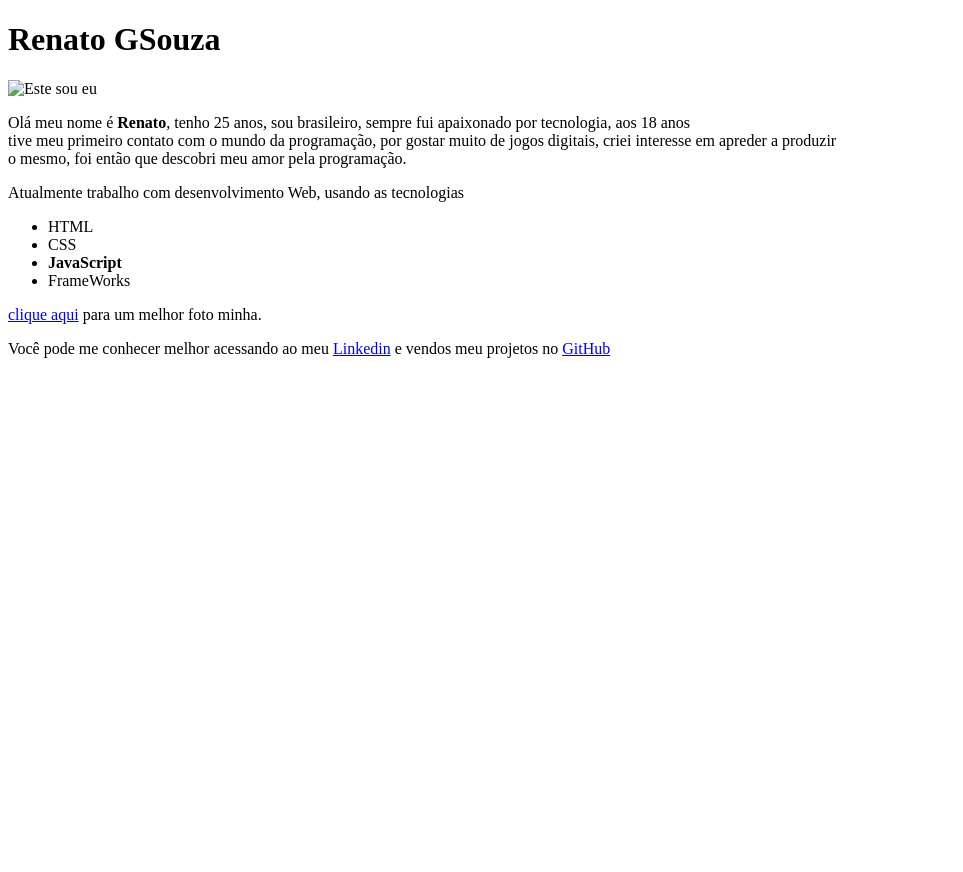
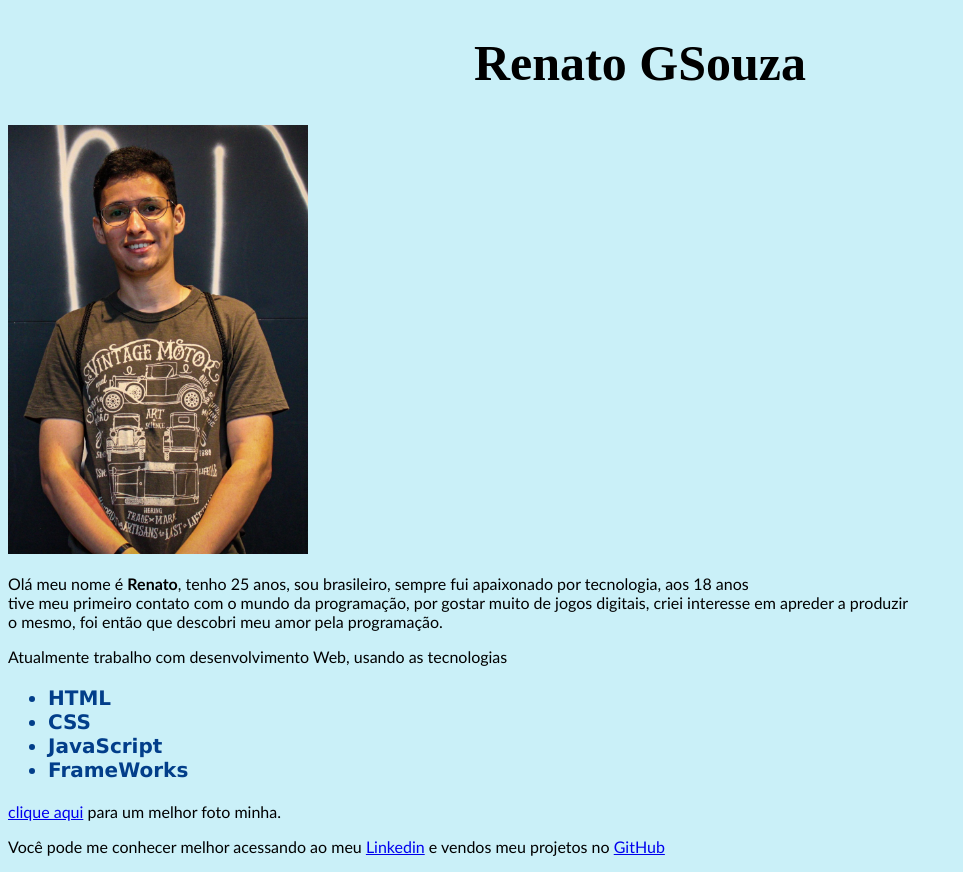
Before and after one commit to renatogsouza/renatogsouza.github.io, a plain HTML site: page index.html in a window 1280 px wide. Shown: the whole page, without its empty margins (0-963 px from the left). Before the commit the page ends 800 px from the top, so only its background shows below. Drawn offline with Linux system fonts and the light colour scheme.

Commit message:
adiciono novos estilos e cores ao portifolio

```diff
--- a/index.html
+++ b/index.html
@@ -4,14 +4,15 @@
     <meta charset="UTF-8">
     <meta http-equiv="X-UA-Compatible" content="IE=edge">
     <meta name="viewport" content="width=device-width, initial-scale=1.0">
+    <link rel="stylesheet" type="text/css" href="style.css">
     <title>Portifolio GSouza</title>
 </head>
 <body>
     <h1>Renato GSouza</h1>
-    <img src="euMesmo" alt="Este sou eu" width="300px">
+    <img src="euMesmo.jpeg" id="foto" alt="Este sou eu" width="300px">
     <p>Olá meu nome é <strong>Renato</strong>, tenho 25 anos, sou brasileiro,
-    sempre fui apaixonado por tecnologia, aos 18 anos <br>tive meu primeiro contato com o mundo da
-programação, por gostar muito de jogos digitais, criei interesse em apreder a produzir<br> o mesmo, foi então
+        sempre fui apaixonado por tecnologia, aos 18 anos <br>tive meu primeiro contato com o mundo da
+        programação, por gostar muito de jogos digitais, criei interesse em apreder a produzir<br> o mesmo, foi então
 que descobri meu amor pela programação.</p>
 
     <p>Atualmente trabalho com desenvolvimento Web, usando as tecnologias</p>
@@ -24,5 +25,6 @@ que descobri meu amor pela programação.</p>
     <p><a href="euNovo.jpeg" target="_bank">clique aqui</a> para um melhor foto minha.</p>
     <p>Você pode me conhecer melhor acessando ao meu <a href="https://www.linkedin.com/in/renato-gsouza-142897170/" target="_bank">Linkedin</a>
          e vendos meu projetos no <a href="https://github.com/renatogsouza" target="_bank">GitHub</a></p>
+
 </body>
 </html>
--- a/style.css
+++ b/style.css
@@ -0,0 +1,19 @@
+h1{
+    text-align: center;
+    font-size:  50px;
+}
+body{
+    background-color: #caf0f8 ;
+}
+p{
+    font-family: 'Gill Sans', 'Gill Sans MT', Calibri, 'Trebuchet MS', sans-serif;
+}
+ul{
+    font-size: 20px;
+    font-family: Verdana, Geneva, Tahoma, sans-serif;
+    color:#023e8a;
+    font-weight: bolder;
+}
+#foto {
+
+}
```
